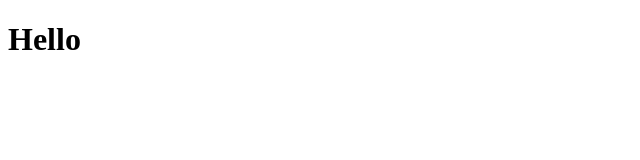
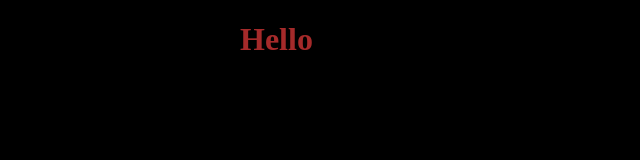
Before and after one commit to Lukas-piano/homepage, a plain HTML site: page index.html in a window 1280 px wide. Shown: the whole page, without its empty margins (0-640 px from the left). Drawn offline with Linux system fonts and the light colour scheme.

Commit message:
css link added in HTML

```diff
--- a/index.html
+++ b/index.html
@@ -5,8 +5,9 @@
     <meta http-equiv="X-UA-Compatible" content="IE=edge">
     <meta name="viewport" content="width=device-width, initial-scale=1.0">
     <title>Document</title>
+    <link href="css/style.css" rel="stylesheet">
 </head>
-<body>
-    <h1>Hello</h1>
+<body class="body">
+    <h1 class="title">Hello</h1>
 </body>
 </html>
```
